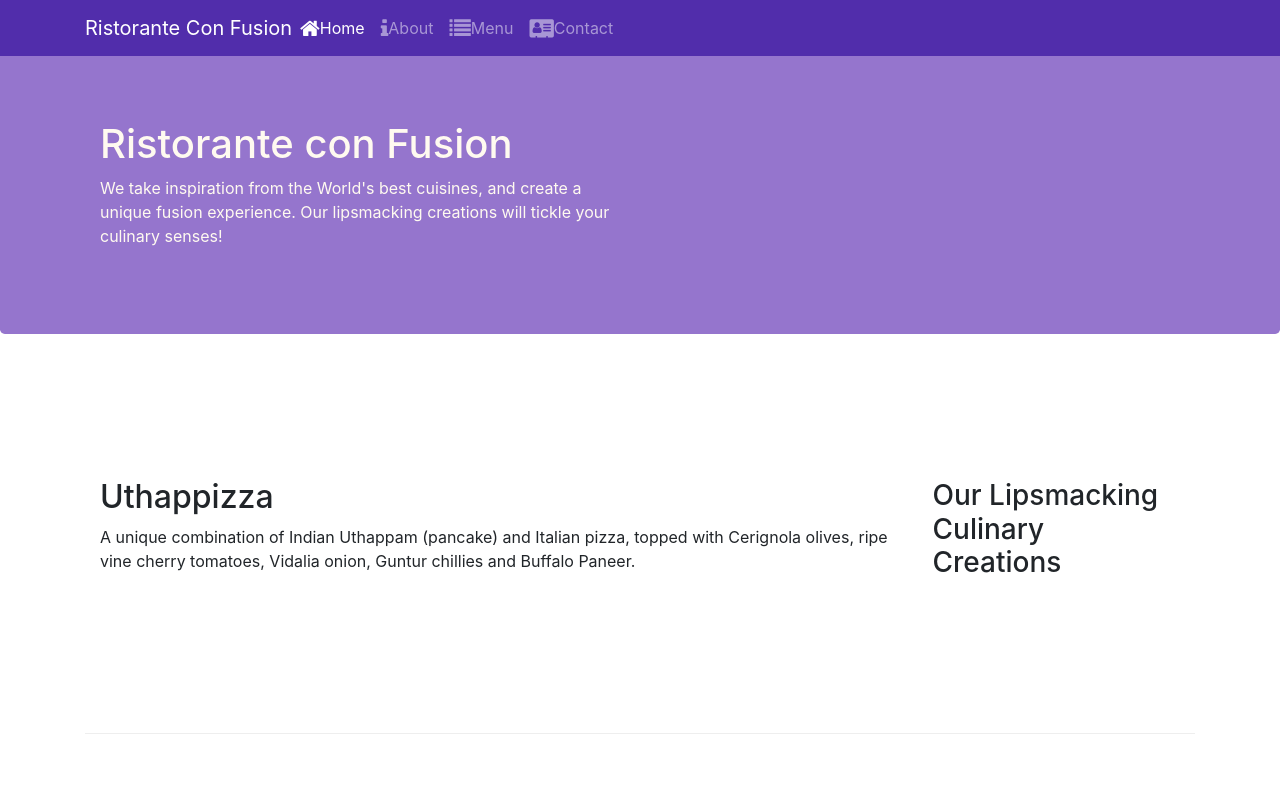
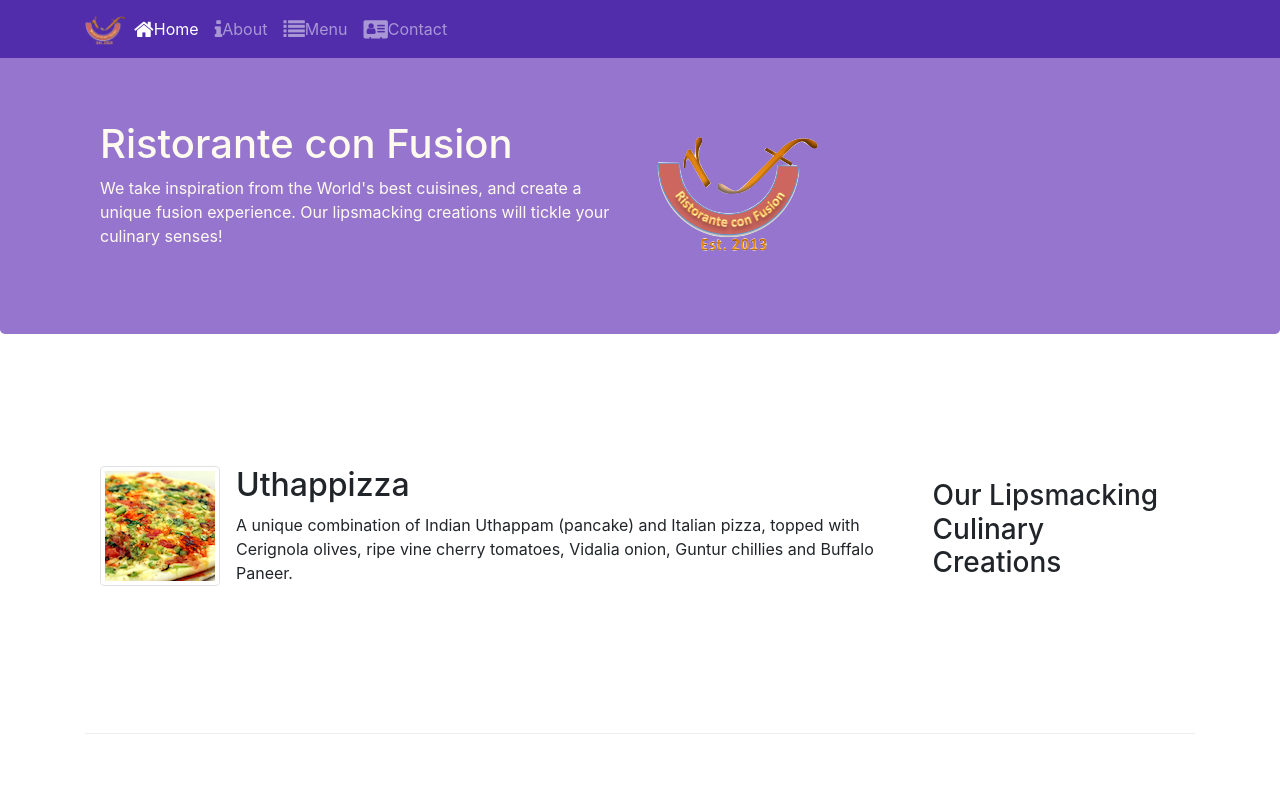
Before and after one commit to Amarjit-Singh-1/Bootstrap, a website: page index.html in a window 1280 px wide. Shown: the top 800 px of the page. Drawn offline with nearby package versions, Linux system fonts and the light colour scheme.

Commit message:
Images and media

```diff
--- a/index.html
+++ b/index.html
@@ -21,7 +21,7 @@
                 <span class="navbar-toggler-icon"></span>
 
             </button>
-            <a class="navbar-brand mr-auto" href="#">Ristorante Con Fusion</a>
+            <a class="navbar-brand mr-auto" href="#"><img src="img/logo.png" height="30" width="41"></a>
             <div class="collapse navbar-collapse" id="Navbar">
                 <ul class="navbar-nav mr-auto">
                     <li class="nav-item active"><a class="nav-link" href="#"><span class="fa fa-home fa-lg"></span></span>Home</a></li>
@@ -41,7 +41,8 @@
                     <h1>Ristorante con Fusion</h1>
                     <p>We take inspiration from the World's best cuisines, and create a unique fusion experience. Our lipsmacking creations will tickle your culinary senses!</p>
                 </div>
-                <div class="col-12 col-sm">
+                <div class="col-12 col-sm align-self-center">
+                    <img src="img/logo.png" class="img-fluid">
                 </div>
             </div>
         </div>
@@ -53,8 +54,14 @@
                 <h3>Our Lipsmacking Culinary Creations</h3>
             </div>
             <div class="col-12 col-sm order-sm-first col-md">
-                <h2>Uthappizza</h2>
-                <p>A unique combination of Indian Uthappam (pancake) and Italian pizza, topped with Cerignola olives, ripe vine cherry tomatoes, Vidalia onion, Guntur chillies and Buffalo Paneer.</p>
+                <div class="media">
+                    <img class="d-flex mr-3 img-thumbnail align-self center" src="img/uthappizza.png" alt="uthappizza">
+                        <div class="media-body">
+                        <h2 class="mt-0">Uthappizza</h2>
+                        <p>A unique combination of Indian Uthappam (pancake) and Italian pizza, topped with Cerignola olives, ripe vine cherry tomatoes, Vidalia onion, Guntur chillies and Buffalo Paneer.</p>
+                        </div>
+                </div>
+
             </div>
         </div>
 
@@ -74,9 +81,17 @@
                 <h3>Meet our Culinary Specialists</h3>
             </div>
             <div class="col-12 col-sm order-sm-first col-md">
-                <h2>Alberto Somayya</h2>
+                <div class="media">
+                    <img class="d-flex mr-3 img-thumbnail align-self-center" src="img/alberto.png" alt="alberto">
+
+                <div class="media-body">
+                <h2 class="mt-0">Alberto Somayya</h2>
                 <h4>Executive Chef</h4>
                 <p>Award winning three-star Michelin chef with wide International experience having worked closely with whos-who in the culinary world, he specializes in creating mouthwatering Indo-Italian fusion experiences. </p>
+                </div>
+
+            </div>
+
             </div>
         </div>
     </div>
```
Also changed, not shown: aboutus.html (+3 -2 lines), contactus.html (+3 -2 lines), img/alberto.png (added), img/buffet.png (added), img/logo.png (added), img/uthappizza.png (added), 1 other file.
